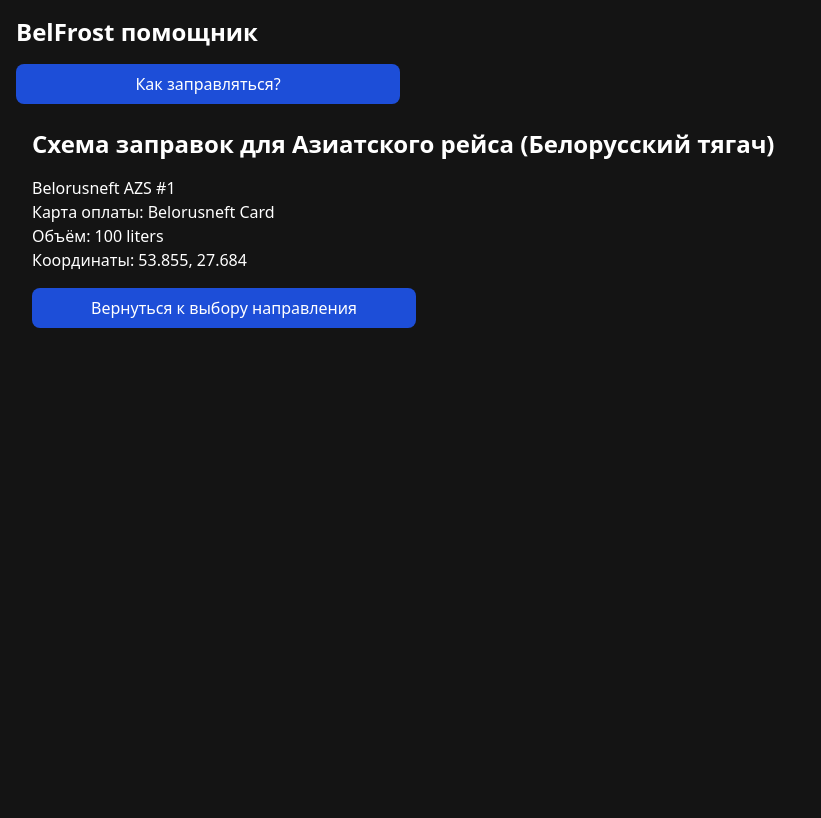
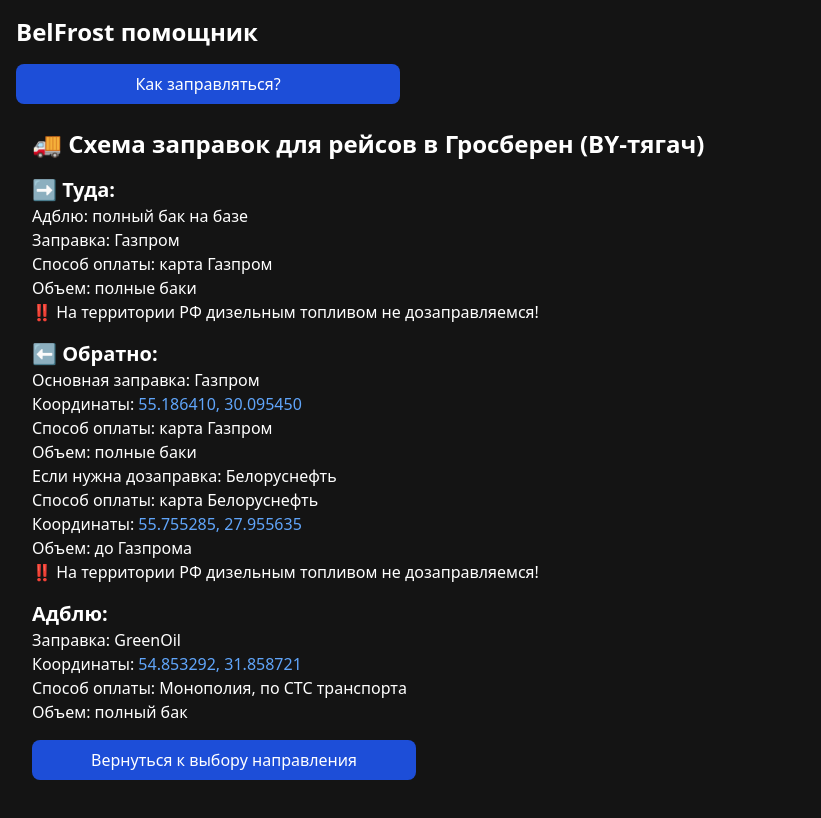
Before and after one commit to ew-mhlnk/bf-helper, a React (Create React App) app in the folder frontend/: page /belarus/asian-trip in a window 1280 px wide. Shown: the top 818 px of the page, without its empty margins (0-821 px from the left). Built offline with nearby package versions, Linux system fonts and the light colour scheme.

Commit message:
Updated AsianTripPage with new text, emojis, and clickable coordinates

```diff
--- a/frontend/src/data/AsianTripPage.tsx
+++ b/frontend/src/data/AsianTripPage.tsx
@@ -4,11 +4,28 @@
 const AsianTripPage: React.FC = () => {
   return (
     <div className="bg-[#141414] min-h-screen text-white p-4">
-      <h1 className="text-2xl font-bold mb-4">Схема заправок для Азиатского рейса (Белорусский тягач)</h1>
-      <p>Belorusneft AZS #1</p>
-      <p>Карта оплаты: Belorusneft Card</p>
-      <p>Объём: 100 liters</p>
-      <p>Координаты: 53.855, 27.684</p>
+      <h1 className="text-2xl font-bold mb-4">🚚 Схема заправок для рейсов в Гросберен (BY-тягач)</h1>
+      <h2 className="text-xl font-semibold mt-4">➡️ Туда:</h2>
+      <p>Адблю: полный бак на базе</p>
+      <p>Заправка: Газпром</p>
+      <p>Способ оплаты: карта Газпром</p>
+      <p>Объем: полные баки</p>
+      <p>‼️ На территории РФ дизельным топливом не дозаправляемся!</p>
+      <h2 className="text-xl font-semibold mt-4">⬅️ Обратно:</h2>
+      <p>Основная заправка: Газпром</p>
+      <p>Координаты: <a href="https://maps.app.goo.gl/AEpZCh6gRX6ppC5L8" target="_blank" rel="noopener noreferrer" className="text-blue-400 hover:underline">55.186410, 30.095450</a></p>
+      <p>Способ оплаты: карта Газпром</p>
+      <p>Объем: полные баки</p>
+      <p>Если нужна дозаправка: Белоруснефть</p>
+      <p>Способ оплаты: карта Белоруснефть</p>
+      <p>Координаты: <a href="https://maps.app.goo.gl/Gvwd2XQTEoA19J7E7" target="_blank" rel="noopener noreferrer" className="text-blue-400 hover:underline">55.755285, 27.955635</a></p>
+      <p>Объем: до Газпрома</p>
+      <p>‼️ На территории РФ дизельным топливом не дозаправляемся!</p>
+      <h2 className="text-xl font-semibold mt-4">Адблю:</h2>
+      <p>Заправка: GreenOil</p>
+      <p>Координаты: <a href="https://maps.app.goo.gl/axrMHebnho3WNYKE6" target="_blank" rel="noopener noreferrer" className="text-blue-400 hover:underline">54.853292, 31.858721</a></p>
+      <p>Способ оплаты: Монополия, по СТС транспорта</p>
+      <p>Объем: полный бак</p>
       <Link
         to="/belarus"
         className="bg-blue-700 w-full max-w-[24rem] h-10 text-white py-2 mt-4 rounded-lg block text-center hover:bg-blue-800 active:bg-blue-900 transition duration-200"
```
